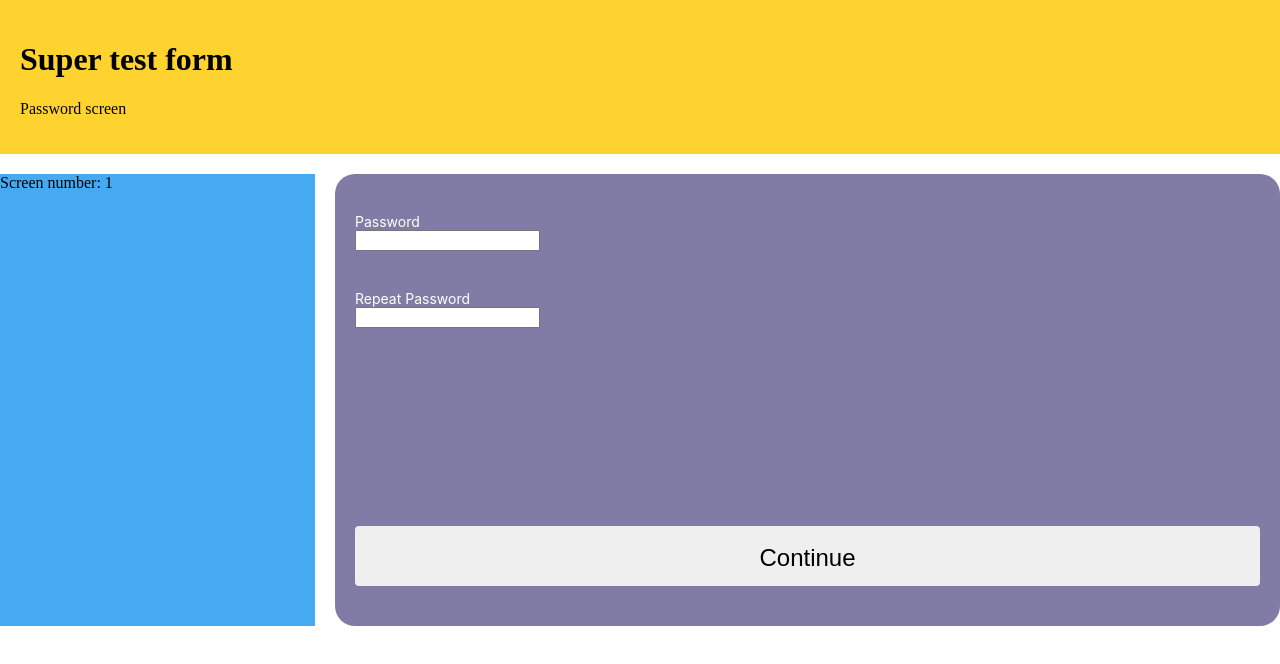
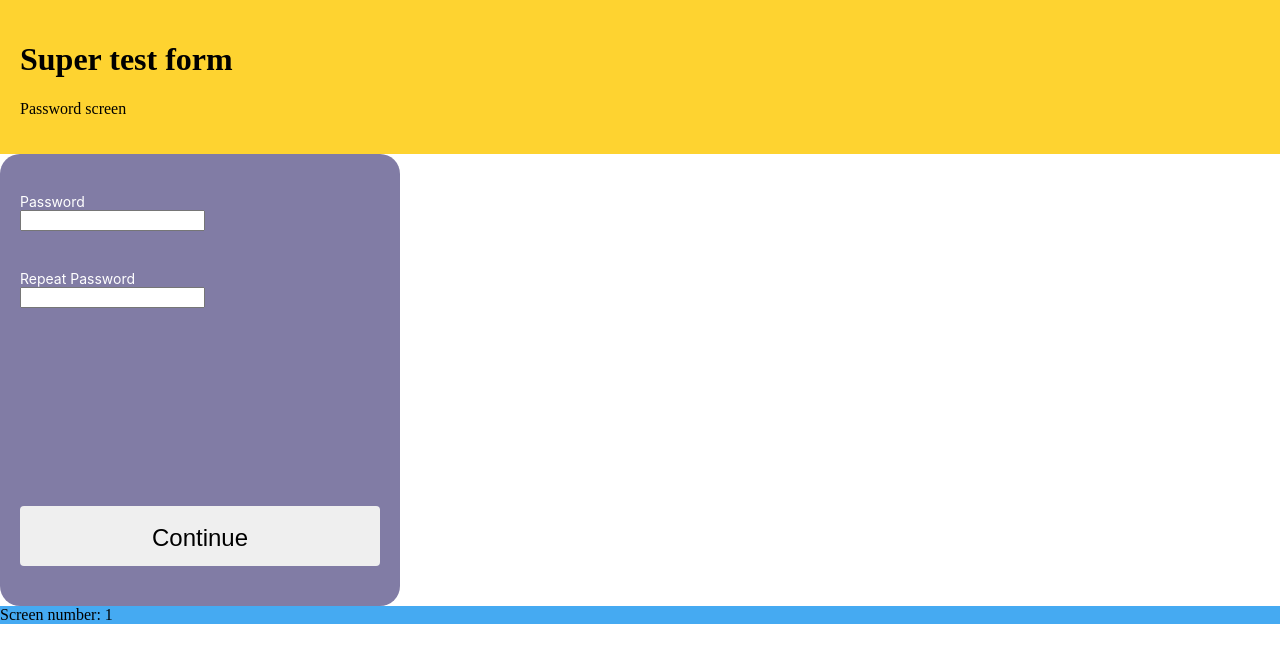
Before and after one commit to ortemcheg/multistep-form, a React (Create React App) app: page / in a window 1280 px wide. Both pictures are taken after typing "Sample", "name@example.com", "5551234" into the empty fields and a click on the button "Continue". Shown: the top 664 px of the page. Built offline with nearby package versions, Linux system fonts and the light colour scheme; no server answers.

Commit message:
Adds useForm hook

```diff
--- a/package.json
+++ b/package.json
@@ -13,6 +13,7 @@
     "@types/react-dom": "^18.2.14",
     "react": "^18.2.0",
     "react-dom": "^18.2.0",
+    "react-hook-form": "^7.47.0",
     "react-scripts": "5.0.1",
     "typescript": "^4.9.5",
     "web-vitals": "^2.1.4",
--- a/src/App.module.scss
+++ b/src/App.module.scss
@@ -31,12 +31,12 @@ footer {
   background-color: #fd9644;
 }
 
-.container {
-  display: grid;
-  grid-gap: 20px;
-  grid-template-columns: 1fr 3fr;
-  grid-template-areas:
-    "header  header"
-    "sidebar content"
-    "footer  footer";
-}
+// .container {
+//   display: grid;
+//   grid-gap: 20px;
+//   grid-template-columns: 1fr 3fr;
+//   grid-template-areas:
+//     "header  header"
+//     "sidebar content"
+//     "footer  footer";
+// }
--- a/src/routes/Screen.module.scss
+++ b/src/routes/Screen.module.scss
@@ -2,7 +2,7 @@
   display: flex;
   flex-direction: column;
   background-color: #817ca5;
-  min-width: 400px;
+  max-width: 400px;
   min-height: 452px;
   border-radius: 20px;
   padding: 40px 20px;
--- a/src/routes/Screen1.tsx
+++ b/src/routes/Screen1.tsx
@@ -2,13 +2,26 @@ import React, { type FormEventHandler } from "react";
 import styles from "./Screen.module.scss";
 import { addData } from "../state/appReducer";
 import useGetCountries from "./useGetCountries";
+
+import { z } from "zod";
+
+const validPhonePattern = /^\+?\(?[0-9]{3}\)?[-\s.]?[0-9]{3}[-\s.]?[0-9]{4,6}$/;
+
+const formValidationSchema = z
+  .object({
+    username: z.string().trim().min(4).max(12),
+    email: z.string().trim().email(),
+    phoneNumber: z.string().trim().regex(validPhonePattern),
+    country: z.string().trim(),
+  })
+  .required();
 
 export interface ScreenProps {
   dispatch: React.Dispatch<ReturnType<typeof addData>>;
 }
 
 const Screen1: React.FC<ScreenProps> = ({ dispatch }) => {
-  const { status: countryApiStatus, data: countries } = useGetCountries();
+  // const { status: countryApiStatus, data: countries } = useGetCountries();
   const submitHandler: FormEventHandler<HTMLFormElement> = (e) => {
     e.preventDefault();
     dispatch(
@@ -20,10 +33,6 @@ const Screen1: React.FC<ScreenProps> = ({ dispatch }) => {
       })
     );
   };
-  console.log({
-    countryApiStatus,
-    countries,
-  });
 
   return (
     <form className={styles.form} onSubmit={submitHandler}>
@@ -43,11 +52,7 @@ const Screen1: React.FC<ScreenProps> = ({ dispatch }) => {
         <li>
           <label htmlFor="country">country</label>
           <select id="country">
-            {countryApiStatus === "success"
-              ? countries.map((country) => (
-                  <option key={country}>{country}</option>
-                ))
-              : null}
+            <option>hi there</option>
           </select>
         </li>
       </ul>
```
Also changed, not shown: 1 other file (tests, documents, lock files or other folders).
